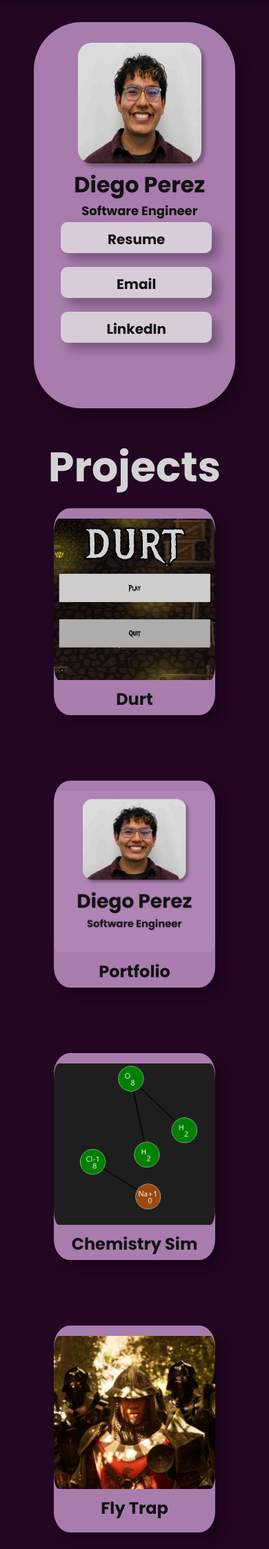
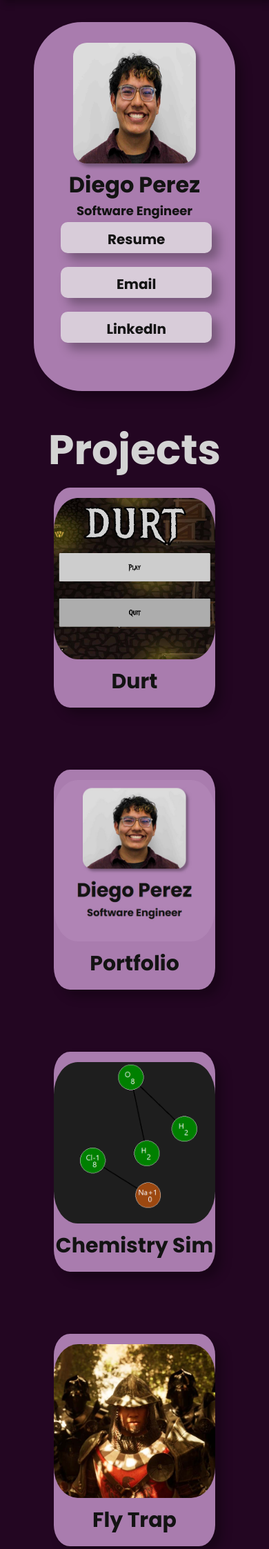
Before and after one commit to Dpere22/Portfolio, a Django app: page / in a window 390 px wide. Shown: the part 55-2301 px from the top of the page at 69% size. Run offline with Django 5.2, Linux system fonts and the light colour scheme; data comes from the database, SQL or seed files in the repository; some libraries are stand-ins or nearby versions.

Commit message:
Visual improvements

```diff
--- a/static/main.css
+++ b/static/main.css
@@ -63,7 +63,8 @@ nav{
         margin-bottom: 0;
     }
     img{
-        height: 50%;
+        max-height: 70%;
+        height: auto;
         width: auto;
         margin: 0.5rem;
         border-radius: 20px;
@@ -124,11 +125,12 @@ nav{
     text-align: center;
     h2{
         all: unset;
+        font-size: 30px;
         padding-top: 10px;
         padding-bottom: 15px;
     }
     img{
-        border-radius: 10%;
+        border-radius: 20%;
         margin-top: 15px;
         max-width: 100%;
         max-height: 250px;
@@ -207,12 +209,6 @@ a{
         flex-direction: column;
         align-items: center;
     }
-    .project{
-        margin-right: 0;
-        margin-top: 15px;
-        width: 100%;
-        height: 300px;
-    }
     nav{
         border-radius: 0;
         margin: 0;
@@ -221,12 +217,14 @@ a{
         flex-direction: column;
         width: 75%;
         height: 500px;
+        padding-bottom: 5px;
         img{
             margin: 0;
             height: 70%;
-            width: 80%
+            width: 80%;
         }
         .me{
+            all:unset;
             height: 50%;
         }
         .links{
```
